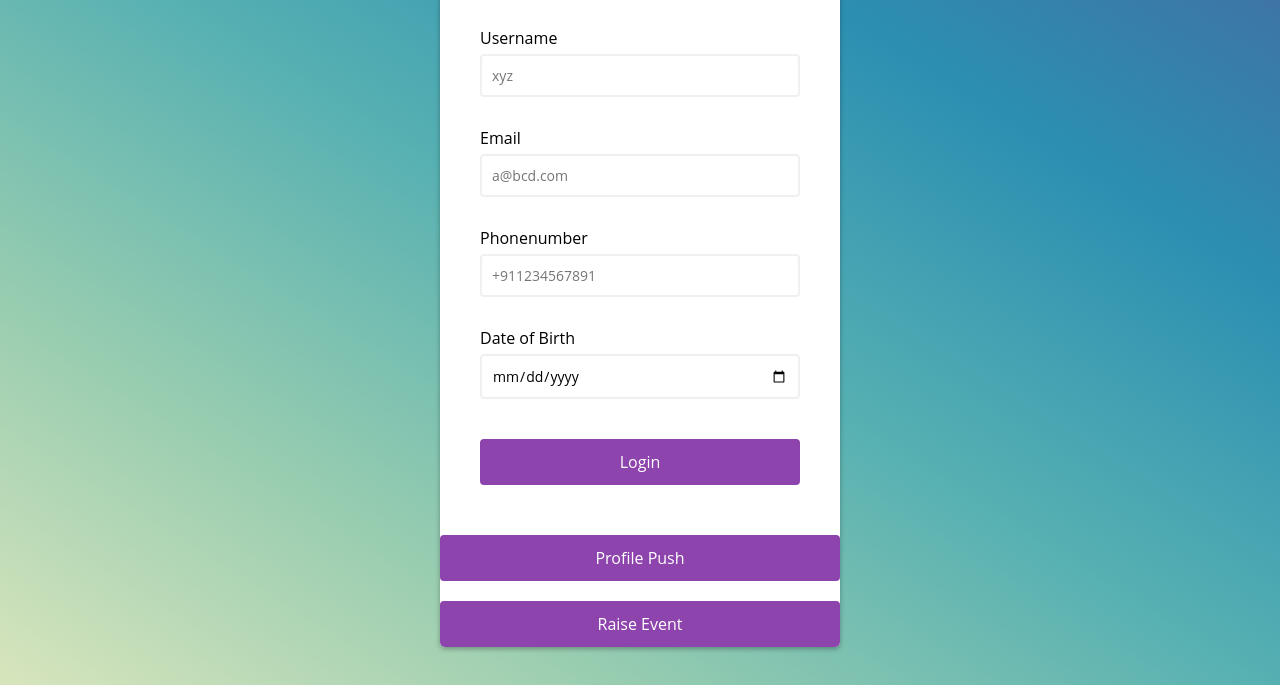
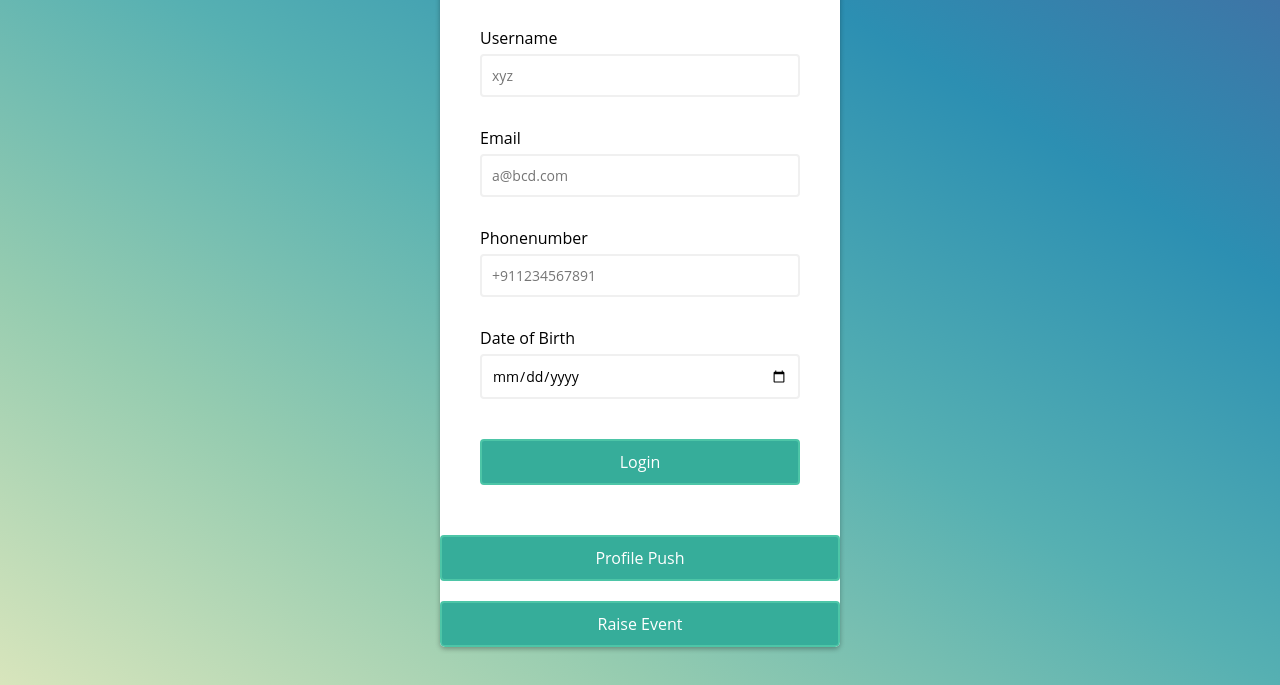
Before and after one commit to Rayleigh01/ssss, a plain HTML site: page index.html in a window 1280 px wide. Shown: the part 115-800 px from the top of the page. Drawn offline with Linux system fonts and the light colour scheme.

Commit message:
Update stylefinal.css

```diff
--- a/stylefinal.css
+++ b/stylefinal.css
@@ -68,8 +68,8 @@ body {
 
 
  button {
-	background-color: #8e44ad;
-	border: 2px solid #8e44ad;
+	background-color: #36ad9a;
+	border: 2px solid #4dc5a7;
 	border-radius: 4px;
 	color: #fff;
 	display: block;
```
